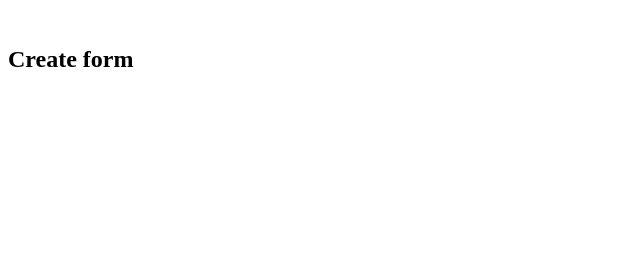
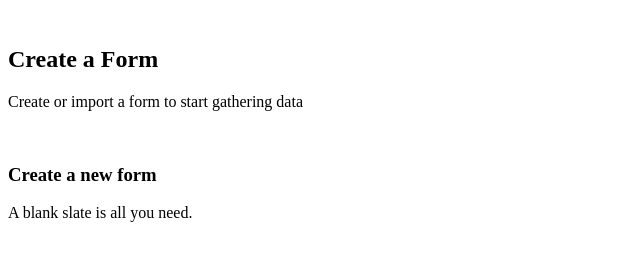
Before and after one commit to zuri-training/TeamOwlw2-feedback_gen, a plain HTML site: page createform.html in a window 1280 px wide. Shown: the whole page, without its empty margins (0-640 px from the left). Drawn offline with Linux system fonts and the light colour scheme.

Commit message:
added image folder and image files

```diff
--- a/createform.html
+++ b/createform.html
@@ -12,11 +12,15 @@
     </header>
 
     <main>
-        <h2>Create form</h2>
-        <p></p>
+        <h2>Create a Form</h2>
+        <p>Create or import a form to start gathering data</p>
 
         <div>
-            <div></div>
+            <div>
+                <img src="" alt="">
+                <h3>Create a new form</h3>
+                <p>A blank slate is all you need.</p>
+            </div>
 
             <div></div>
 
```
Also changed, not shown: images/createform.svg (added), images/usageexample.svg (added), images/usetemplate.svg (added).
